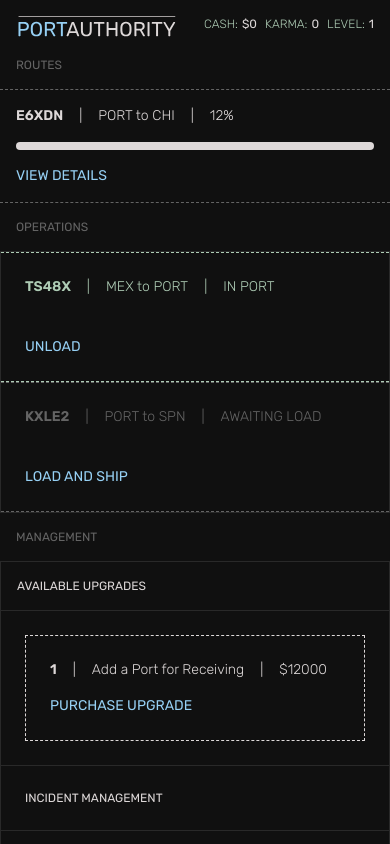
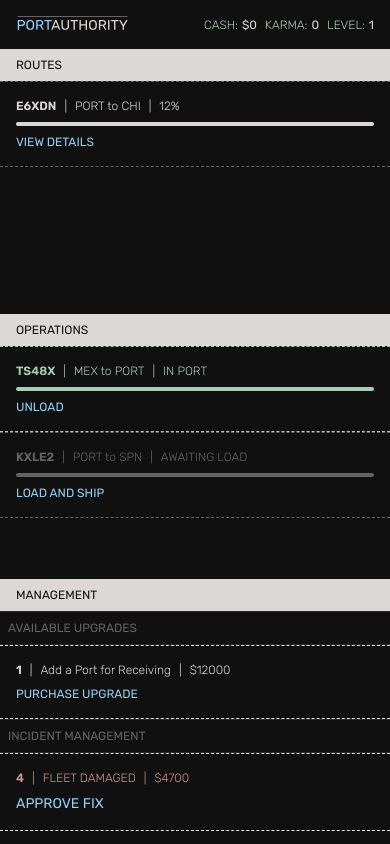
Before and after one commit to jacobthomasjohnson/portauthority, a Next.js app: page / in a window 390 px wide. Built offline with nearby package versions, Linux system fonts and the light colour scheme.

Commit message:
More progress on mobile responsiveness. Moving Tailwind classes to global stylesheet rather than inline.

```diff
--- a/app/components/Header.js
+++ b/app/components/Header.js
@@ -3,7 +3,7 @@ import Logo from "./Logo";
 
 export const Header = () => {
       return (
-            <header className="flex w-full h-full justify-between p-4 xl:p-8 pb-0">
+            <header className="header">
                   <Logo />
                   <QuickStats />
             </header>
--- a/app/components/Incident.js
+++ b/app/components/Incident.js
@@ -1,9 +1,9 @@
 export const Incident = ({ incidentType, affectedID, incidentCost }) => {
       return (
-            <div className="m-6 border p-6 border-portred border-dashed group hover:cursor-pointer">
+            <div className="group segment">
                   {" "}
                   {/* Segment (full) */}
-                  <div className="segment-top flex gap-4 pb-4 text-lg text-portred">
+                  <div className="segment-top text-portred"> {/* Incidents always red text */}
                         <span className="font-semibold">{affectedID}</span>
                         <span className="font-extralight">|</span>
                         <span className="font-light">{incidentType}</span>
--- a/app/components/Logo.js
+++ b/app/components/Logo.js
@@ -1,3 +1,5 @@
+"use client";
+
 import Image from "next/image";
 import Link from "next/link";
 
@@ -10,6 +12,7 @@ export const Logo = () => {
                               height={33}
                               width={160}
                               alt="PortAuthority Logo"
+                              className="logo"
                         />
                   </Link>
             </div>
--- a/app/components/Operation.js
+++ b/app/components/Operation.js
@@ -1,23 +1,48 @@
 export const Operation = ({ routeID, routeFrom, routeTo, opType }) => {
     return (
-            <div className={`m-0 xl:m-6 border-t border-b xl:border-l xl:border-r p-6 border-dashed group hover:cursor-pointer ${opType === "received" ? "border-portgreen" : opType === "outgoing" ? "border-portgray" : ""}`}>
-                  {" "}
+        <div
+            className={`segment group ${
+                opType === "received"
+                    ? "border-portgreen"
+                    : opType === "outgoing"
+                    ? "border-portgray"
+                    : ""
+            }`}
+        >
             {/* Segment (full) */}
-                  <div className={`segment-top flex gap-4 pb-4 text-sm xl:text-lg ${opType === "received" ? "text-portgreen" : opType === "outgoing" ? "text-portgray" : ""}`}>
+            <div
+                className={`segment-top ${
+                    opType === "received"
+                        ? "text-portgreen"
+                        : opType === "outgoing"
+                        ? "text-portgray"
+                        : ""
+                }`}
+            >
                 <span className="font-semibold">{routeID}</span>
                 <span className="font-extralight">|</span>
-                        <span className="font-light">{routeFrom} to {routeTo}</span>
+                <span className="font-light">
+                    {routeFrom} to {routeTo}
+                </span>
                 <span className="font-extralight">|</span>
                 <span className="font-light">
                     {opType === "received" && "IN PORT"}
-                              {opType === "outgoing" && "AWAITING LOAD" }
+                    {opType === "outgoing" && "AWAITING LOAD"}
                 </span>
             </div>
-                  <div className={`progress-bar h-2 w-[0%] rounded-full ${opType === "received" ? "bg-portgreen" : opType === "outgoing" ? "bg-portgray" : "" }`}></div>
+            <div
+                className={`progress-bar h-2 w-[0%] rounded-full ${
+                    opType === "received"
+                        ? "bg-portgreen"
+                        : opType === "outgoing"
+                        ? "bg-portgray"
+                        : ""
+                }`}
+            ></div>
             <div className="segment-bottom">
-                        <div className="text-portblue text-sm group-hover:underline p-2 pt-6 -m-2">
+                <div className="segment-link">
                     {opType === "received" && "UNLOAD"}
-                              {opType === "outgoing" && "LOAD AND SHIP" }
+                    {opType === "outgoing" && "LOAD AND SHIP"}
                 </div>
             </div>
         </div>
--- a/app/components/Panels.js
+++ b/app/components/Panels.js
@@ -10,10 +10,10 @@ import useGameStore from "./gameStore";
 export const Panels = () => {
       const routes = useGameStore((state) => state.routes);
       return (
-            <div className="flex flex-col xl:flex-row w-full grow p-0 xl:p-4 gap-4 xl:gap-8">
-                  <div className="flex flex-col basis-1/3">
-                        <div className="p-4 text-[#646464] text-xs xl:text-sm">ROUTES</div>
-                        <div className=" xl:border border-[#292929] grow font-sm xl:font-lg">
+            <div className="panels">
+                  <div className="panel-container">
+                        <div className="panel-title panel-title-first">ROUTES</div>
+                        <div className="panel">
                               {routes.map((route, index) => (
                                     <Route
                                           key={index}
@@ -26,9 +26,9 @@ export const Panels = () => {
                               ))}
                         </div>
                   </div>
-                  <div className="flex flex-col basis-1/3 -mt-4 xl:mt-0">
-                        <div className="p-4 text-[#646464] text-xs xl:text-sm">OPERATIONS</div>
-                        <div className="border border-[#292929] grow">
+                  <div className="panel-container"> {/* Needs custom -m where the first does not need. */}
+                        <div className="panel-title">OPERATIONS</div>
+                        <div className="panel">
                               <Operation
                                     routeID={`TS48X`}
                                     routeFrom={`MEX`}
@@ -43,10 +43,10 @@ export const Panels = () => {
                               />
                         </div>
                   </div>
-                  <div className="flex flex-col basis-1/3 -mt-4 xl:mt-0">
-                        <div className="p-4 text-[#646464] text-xs xl:text-sm">MANAGEMENT</div>
-                        <div className="border border-[#292929] grow">
-                              <div className="p-4 xl:p-6 text-xs xl:text-md border-b border-[#292929]">
+                  <div className="panel-container">
+                        <div className="panel-title">MANAGEMENT</div>
+                        <div className="panel">
+                              <div className="panel-section-title">
                                     AVAILABLE UPGRADES
                               </div>
                               <Upgrade
@@ -54,7 +54,7 @@ export const Panels = () => {
                                     upgradeDesc={`Add a Port for Receiving`}
                                     upgradeCost={12000}
                               />
-                              <div className="p-6 border-b border-t border-[#292929] text-xs xl:text-md">
+                              <div className="panel-section-title border-t">
                                     INCIDENT MANAGEMENT
                               </div>
                               <Incident
--- a/app/components/Route.js
+++ b/app/components/Route.js
@@ -1,18 +1,18 @@
 export const Route = ({ routeID, routeFrom, routeTo, routeProgress, routeStatus }) => {
       return (
-            <div className={`m-0 xl:m-6 border border-l-0 border-r-0 xl:border-l xl:border-r p-4 xl:p-6 border-dashed group hover:cursor-pointer ${routeStatus === "complete" ? "border-portgreen" : routeStatus === "stalled" ? "border-portred" : routeStatus === "active" ? "border-portgray" : "" }`}>
+            <div className={`segment group ${routeStatus === "complete" ? "border-portgreen" : routeStatus === "stalled" ? "border-portred" : routeStatus === "active" ? "border-portgray" : "" }`}>
                   {" "}
                   {/* Segment (full) */}
-                  <div className={`segment-top flex gap-4 pb-4 text-sm xl:text-lg ${routeStatus === "complete" ? "text-portgreen" : routeStatus === "stalled" ? "text-portred" : routeStatus === "active" ? "text-foreground" : "" }`}>
+                  <div className={`segment-top ${routeStatus === "complete" ? "text-portgreen" : routeStatus === "stalled" ? "text-portred" : routeStatus === "active" ? "text-foreground" : "" }`}>
                         <span className="font-semibold">{routeID}</span>
                         <span className="font-extralight">|</span>
                         <span className="font-light">{routeFrom} to {routeTo}</span>
                         <span className="font-extralight">|</span>
                         <span className="font-light">{routeProgress}%</span>
                   </div>
-                  <div className={`progress-bar h-2 w-[100%] rounded-full ${routeStatus === "complete" ? "bg-portgreen" : routeStatus === "stalled" ? "bg-portred" : routeStatus === "active" ? "bg-foreground" : "" }`}></div>
-                  <div className="segment-bottom pt-4">
-                        <div className="text-portblue text-sm group-hover:underline p-2 -m-2">
+                  <div className={`progress-bar ${routeStatus === "complete" ? "bg-portgreen" : routeStatus === "stalled" ? "bg-portred" : routeStatus === "active" ? "bg-foreground" : "" }`}></div>
+                  <div className="segment-bottom">
+                        <div className="segment-link">
                               {routeStatus === "complete" && "CONFIRM"}
                               {routeStatus === "stalled" && "CORRECT ISSUE"}
                               {routeStatus === "active" && "VIEW DETAILS"}
--- a/app/components/Upgrade.js
+++ b/app/components/Upgrade.js
@@ -1,9 +1,9 @@
 export const Upgrade = ({ upgradeID, upgradeDesc, upgradeCost }) => {
       return (
-            <div className="m-6 border p-6 border-foreground border-dashed group hover:cursor-pointer">
+            <div className="group segment">
                   {" "}
                   {/* Segment (full) */}
-                  <div className="segment-top flex gap-4 pb-4 text-sm xl:text-lg text-foreground">
+                  <div className="segment-top">
                         <span className="font-semibold">{upgradeID}</span>
                         <span className="font-extralight">|</span>
                         <span className="font-light">
@@ -12,8 +12,8 @@ export const Upgrade = ({ upgradeID, upgradeDesc, upgradeCost }) => {
                         <span className="font-extralight">|</span>
                         <span className="font-light">${upgradeCost}</span>
                   </div>
-                  <div className="segment-bottom pt-0">
-                        <div className="text-portblue text-sm group-hover:underline p-2 -m-2">
+                  <div className="segment-bottom">
+                        <div className="segment-link">
                               PURCHASE UPGRADE
                         </div>
                   </div>
--- a/app/globals.css
+++ b/app/globals.css
@@ -7,11 +7,11 @@
 :root {
     --background: #101010;
     --foreground: #ddd8d8;
-      --portblue: #96D0F4;
-      --portred: #D89192;
+    --portblue: #96d0f4;
+    --portred: #d89192;
     --portgray: #646464;
-      --portgreen: #AECCB5;
-      --portyellow: #E8C789;
+    --portgreen: #aeccb5;
+    --portyellow: #e8c789;
 }
 
 body {
@@ -19,4 +19,59 @@ body {
     background: var(--background);
     font-family: "Rubik", sans-serif;
     height: 100vh;
+    overflow: hidden;
 }
+
+.header {
+    @apply flex w-full h-full justify-between p-4 xl:p-8 pb-0 items-center;
+}
+
+.logo {
+    @apply w-28 xl:w-auto;
+}
+
+.panels {
+    @apply flex flex-col w-full h-full p-0 gap-0 xl:gap-4 xl:flex-row xl:p-4;
+}
+
+.panel-container {
+    @apply flex flex-col h-[33%] xl:h-full grow;
+}
+
+.panel-title {
+    @apply p-2 px-4 xl:p-4 text-background xl:text-[#646464] text-xs bg-foreground xl:text-sm xl:bg-transparent;
+}
+
+.panel-title-first {
+}
+
+.panel {
+    @apply xl:border border-[#292929] h-full overflow-auto text-sm xl:text-lg;
+}
+
+.panel-section-title {
+    @apply p-2 text-portgray xl:p-6 text-xs xl:text-sm border-b border-t border-[#292929];
+}
+
+.panel-section-title:first-of-type {
+    @apply xl:border-t-0 /* Make sure top title in panel does not add top border */;
+}
+
+.segment {
+    @apply flex flex-col gap-2 xl:gap-4 m-0 xl:m-4 border border-l-0 border-r-0 xl:border-l xl:border-r p-4 xl:p-6 border-dashed hover:cursor-pointer;
+}
+
+.segment-top {
+    @apply flex gap-2 xl:gap-4 text-xs xl:text-lg;
+}
+
+.progress-bar {
+    @apply h-1 xl:h-2 w-[100%] rounded-full;
+}
+
+.segment-bottom {
+}
+
+.segment-link {
+    @apply text-portblue text-xs xl:text-sm group-hover:underline;
+}
--- a/app/layout.js
+++ b/app/layout.js
@@ -12,7 +12,7 @@ export default function RootLayout({ children }) {
       return (
             <html lang="en">
                   <body>
-                        <div className="flex w-full h-full flex-col overflow-hidden">
+                        <div className="flex w-full h-full flex-col overflow-hidden gap-4">
                               <div className="max-h-[10%]">
                                     <Header />
                               </div>
```
Lines whose indentation alone changed are shown as unchanged.
